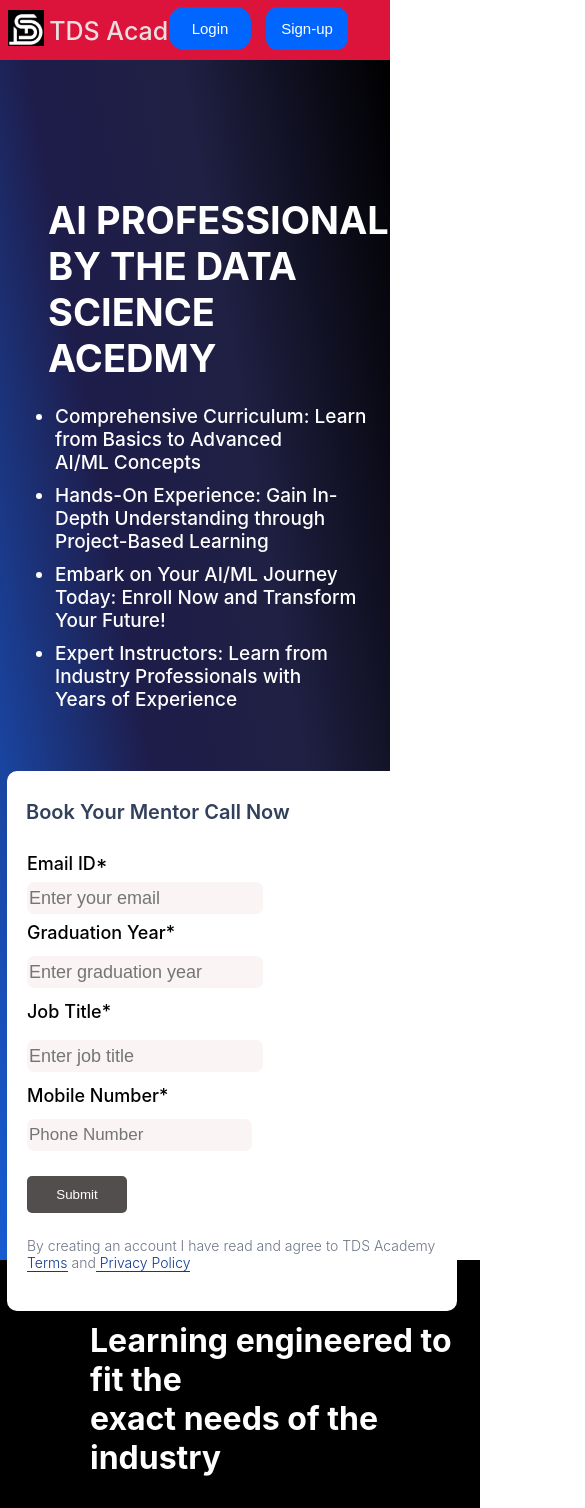
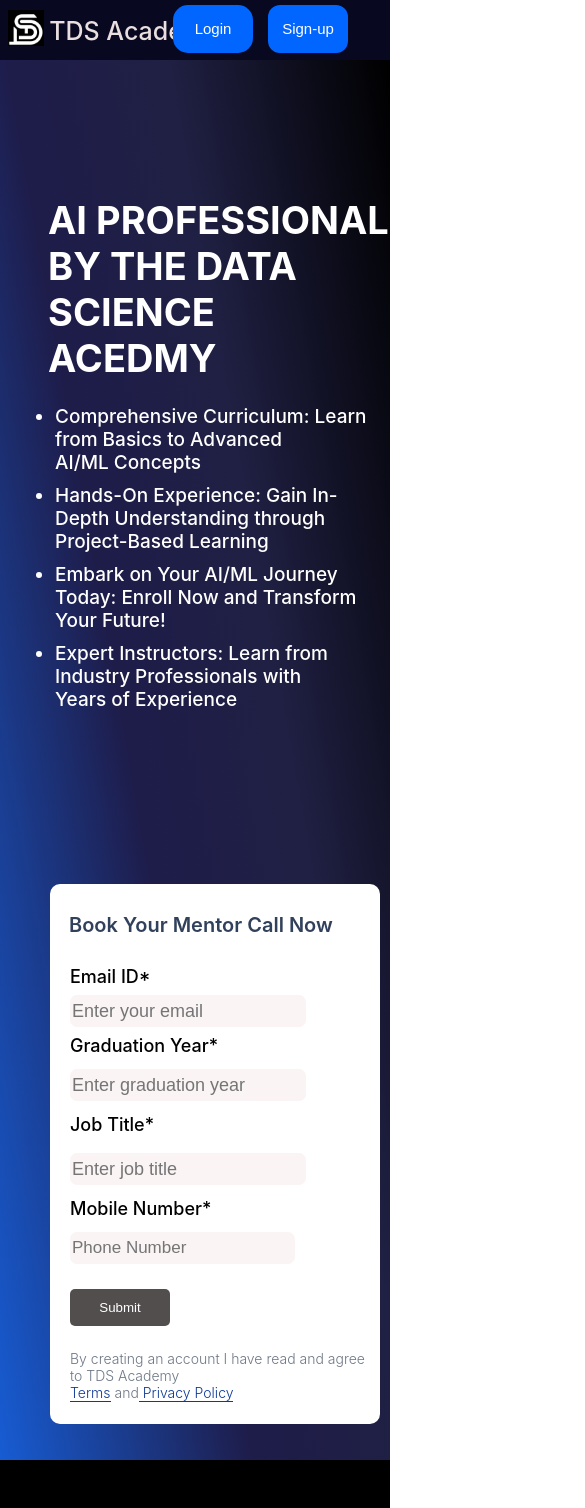
Before and after one commit to Vishal7489/TDS-Project, a React (Create React App) app: page / in a window 390 px wide. Shown: the top 1508 px of the page, 585 px wide, since content can reach past the window. Built offline with nearby package versions, Linux system fonts and the light colour scheme.

Commit message:
First Commit

```diff
--- a/src/Styles/About.css
+++ b/src/Styles/About.css
@@ -59,6 +59,11 @@
    height:1700vh;
    width:100vw;
 
+  }
+  @media(max-width:550px){
+    .About1{
+      font-size:20px;
+    }
   }
 }
 
--- a/src/Styles/Header.css
+++ b/src/Styles/Header.css
@@ -7,7 +7,6 @@
  rgb(0, 0, 0)
 )
 }
-
 
 .Header1{
 height:650px;
@@ -19,20 +18,25 @@
 .Header1{
 display:flex;
 }
-@media(max-width:700px){
+@media(max-width:730px){
   .Header1{
   flex-wrap:wrap;
-  height:1200px;
+  height:1400px;
   }
+
   body{
   margin:0;
   padding:0;
   box-sizing: border-box;
+  width:100%;
+  overflow-x:hidden;
   }
   .Header{
     margin:0;
     padding:0;
     box-sizing:border-box;
+    width:100%;
+    overflow-x:hidden;
   }
 }
 .Header2{
--- a/src/Styles/Navbar.css
+++ b/src/Styles/Navbar.css
@@ -10,6 +10,29 @@
 height:60px;
 margin-bottom:0;
 }
+@media(max-width:310px){
+  .Navbar{
+   width:100%;
+  }
+}
+
+@media(max-width:380px){
+ .Navbar_Heading{
+  width:160px;
+ }
+ .Button{
+  margin-left:30%;
+  margin-top:28%;
+ }
+ body {
+  font-size: 14px;
+}
+
+
+}
+
+
+
 .Navbar_Main{
   position:sticky;
   top:0;
@@ -37,8 +60,8 @@
 }
 .Button{
   background-color:#06f;
-  height:43px;
-  width:82px;
+  height:3rem;
+  width:5rem;
   color:white;
   border-radius:15px;
   font-size:15px;
@@ -46,12 +69,13 @@
   right:57px;
   top:5px;
   border:none;
+  box-sizing:border-box;
 
 }
 .Button1{
     background-color:#06f;
-    height:43px;
-    width:82px;
+    height:3rem;
+    width:5rem;
     color:white;
     border-radius:12px;
     font-size:15px;
@@ -60,8 +84,8 @@
     top:5px;
     border:none;
   }
-  @media(max-width:680px){
-    .Navbar{
-    background-color:crimson;
-    }
-  }
+
+html,body{
+  width:100%;
+  overflow-x:hidden;
+}
--- a/src/Styles/SignUp.css
+++ b/src/Styles/SignUp.css
@@ -4,9 +4,31 @@
 background-color:#fff;
 border-radius:10px;
 position:relative;
-top:43px;
-left:7px;
+top:60px;
+right:50px;
 }
+@media(max-width:490px){
+ .SignUp{
+ width:330px;
+ margin:0;
+ padding:0;
+ margin-left:100px;
+ }
+ @media(min-width:1070px){
+   body{
+   width:100%;
+   overflow-x:hidden;
+   }
+}
+
+ }
+@media(min-width:490px){
+.SignUp{
+margin-left:50px;
+}
+}
+
+
 .SignUp_Heading{
 font-size:20px;
 font-weight:600;
```
